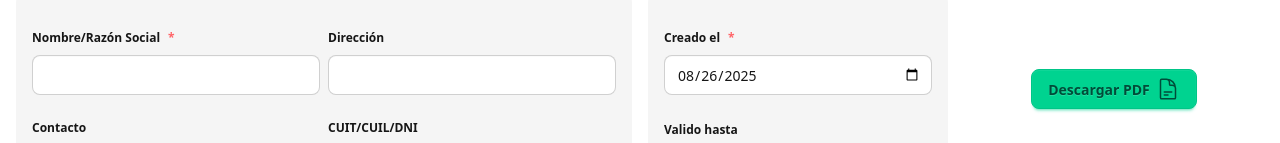
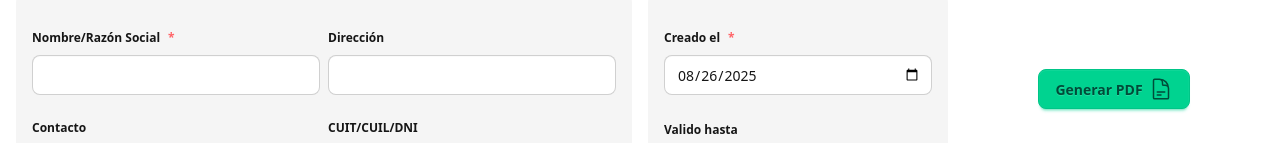
Before and after one commit to dapabe/cortinas-metalicas-bisbal, a Next.js app: page /backoffice in a window 1280 px wide. Shown: the part 143-286 px from the top of the page. Built offline with nearby package versions, Linux system fonts and the light colour scheme.

Commit message:
refactor: update PDF button label and simplify safeMoveDown logic

```diff
--- a/src/components/pages/backoffice/BudgetTable.form.jsx
+++ b/src/components/pages/backoffice/BudgetTable.form.jsx
@@ -176,7 +176,7 @@ export function BudgetTableForm() {
 								<span className="loading loading-dots loading-md"></span>
 							) : (
 								<>
-									Descargar PDF
+									Generar PDF
 									<DocumentTextIcon className="size-6" />
 								</>
 							)}
--- a/src/stores/budget.store.js
+++ b/src/stores/budget.store.js
@@ -244,13 +244,12 @@ export const useBudgetStore = create((set, get) => ({
 					size: fontSize,
 				});
 			}
-			// if (get().willReachPageEnd(amountToMove)) console.log("first");
-			if (data.list.length === 1 || index === data.list.length - 1)
+			if (index === data.list.length - 1)
 				get().safeMoveDown(genLines.length * fontSize + rowSpacing);
 			else get().safeMoveDown(rowSpacing);
 		});
 
-		if (!data.list.length) get().safeMoveDown(BudgetConfig.PDF.FontSizes.MD);
+		get().safeMoveDown(BudgetConfig.PDF.FontSizes.MD);
 
 		// Result footer
 		page.drawRectangle({
```
